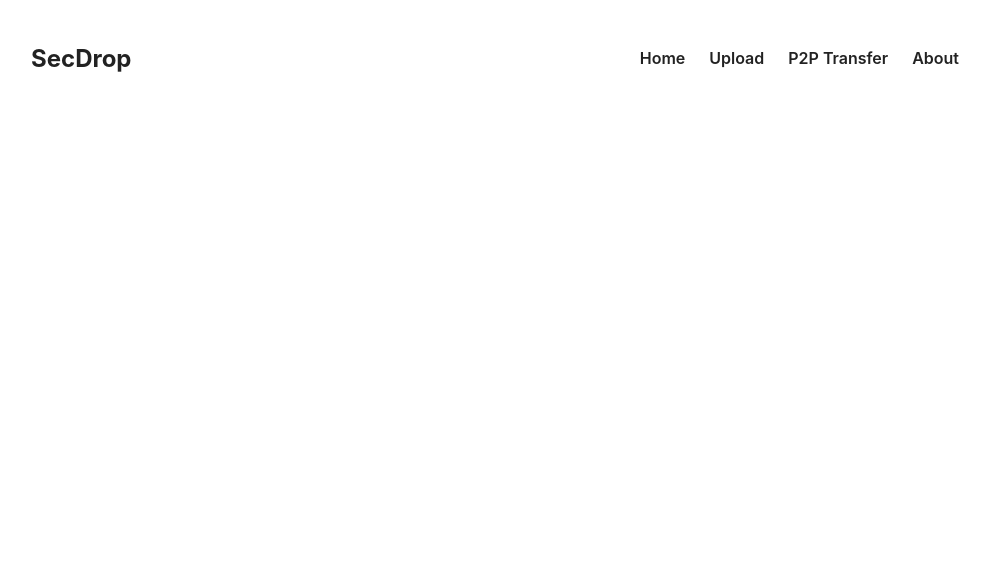
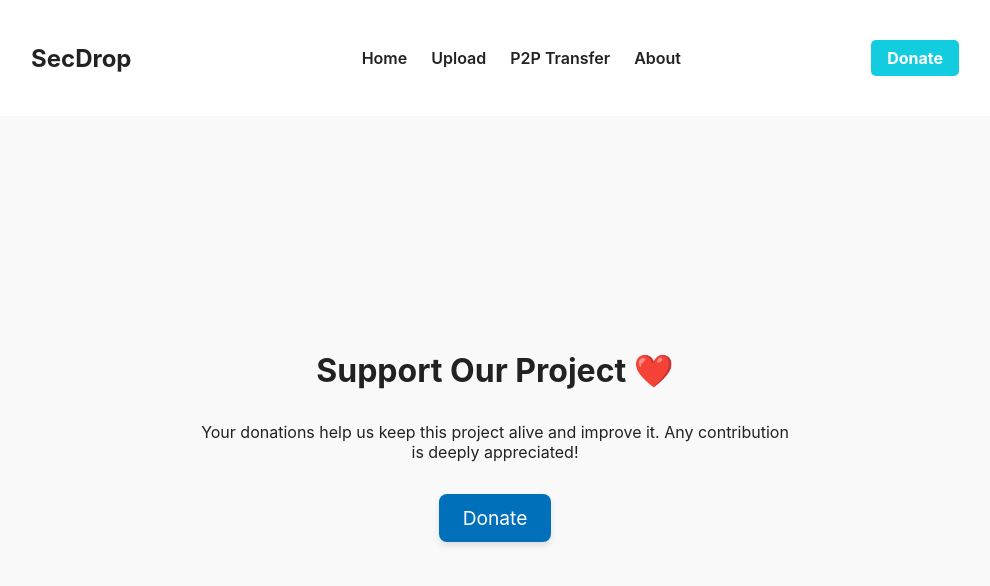
Before and after one commit to dilsidhu13/-SecDrop-Secure-File-Sharing-Web-Portal, a React (Create React App) app in the folder client/: page /donate in a window 1280 px wide. Shown: the top 586 px of the page, without its empty margins (145-1135 px from the left). Built offline with nearby package versions, Linux system fonts and the light colour scheme.

Commit message:
Add Donation Page

```diff
--- a/client/src/App.js
+++ b/client/src/App.js
@@ -3,10 +3,11 @@ import React from 'react';
 import { BrowserRouter as Router, Routes, Route } from 'react-router-dom';
 import Navbar from './Navbar';
 import Homepage from './Homepage';
-import About from './About';
+//import About from './About';
 //import p2pTransfer from './P2PTransfer'; // Assuming you have a P2PTransfer component
 import FileEncryptUpload from './FileEncryptUpload';
 import DownloadPage from './DownloadPage';
+import DonationPage from './DonationPage';
 import './App.css';
 
 export default function App() {
@@ -17,7 +18,8 @@ export default function App() {
         <Route path="/" element={<Homepage />} />
         <Route path="/upload" element={<FileEncryptUpload />} />
         <Route path="/download/:id" element={<DownloadPage />} />
-        <Route path="/about" element={<About />} />
+        {/*<Route path="/about" element={<About />} />*/}
+        <Route path="/donate" element={<DonationPage />}/>
       </Routes>
     </Router>
   );
--- /dev/null
+++ b/client/src/DonationPage.js
@@ -0,0 +1,37 @@
+import React from 'react';
+
+export default function DonationPage() {
+  return (
+    <div style={{
+      display: 'flex',
+      flexDirection: 'column',
+      alignItems: 'center',
+      justifyContent: 'center',
+      minHeight: '80vh',
+      backgroundColor: '#f9f9f9',
+      padding: '2rem'
+    }}>
+      <h1 style={{ marginBottom: '1rem' }}>Support Our Project ❤️</h1>
+      <p style={{ maxWidth: '600px', textAlign: 'center', marginBottom: '2rem' }}>
+        Your donations help us keep this project alive and improve it. Any contribution is deeply appreciated!
+      </p>
+
+      <a
+        href="https://www.paypal.com/"
+        target="_blank"
+        rel="noopener noreferrer"
+        style={{
+          padding: '0.75rem 1.5rem',
+          backgroundColor: '#0070ba',
+          color: 'white',
+          borderRadius: '8px',
+          fontSize: '1.2rem',
+          textDecoration: 'none',
+          boxShadow: '0 4px 6px rgba(0,0,0,0.1)'
+        }}
+      >
+        Donate
+      </a>
+    </div>
+  );
+}
--- a/client/src/Navbar.js
+++ b/client/src/Navbar.js
@@ -15,6 +15,12 @@ export default function Navbar() {
       </Link>
         <li><Link to="/about">About</Link></li>
       </ul>
+      <Link to="/donate"
+    style={{
+    padding: '0.5rem 1rem', backgroundColor: '#14cce0',color: 'white',borderRadius: '5px',
+    textDecoration: 'none',
+    fontWeight: 'bold'}}>Donate</Link>
+
     </nav>
   );
 }
```
